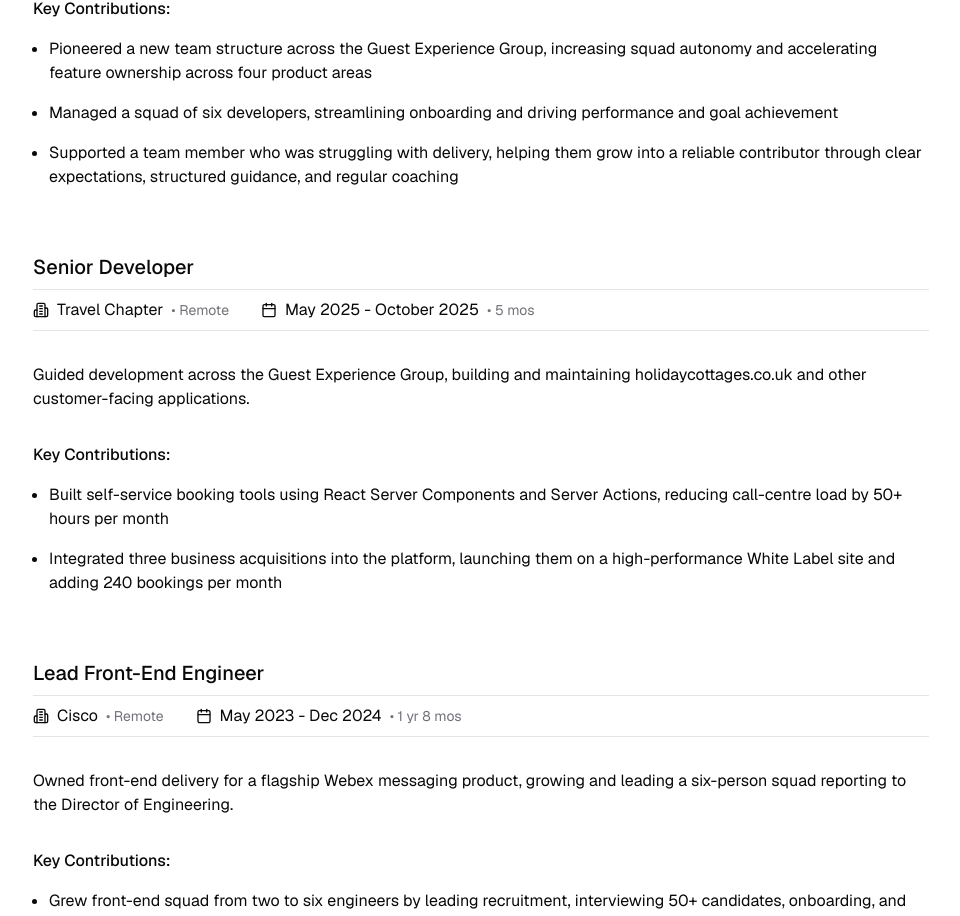
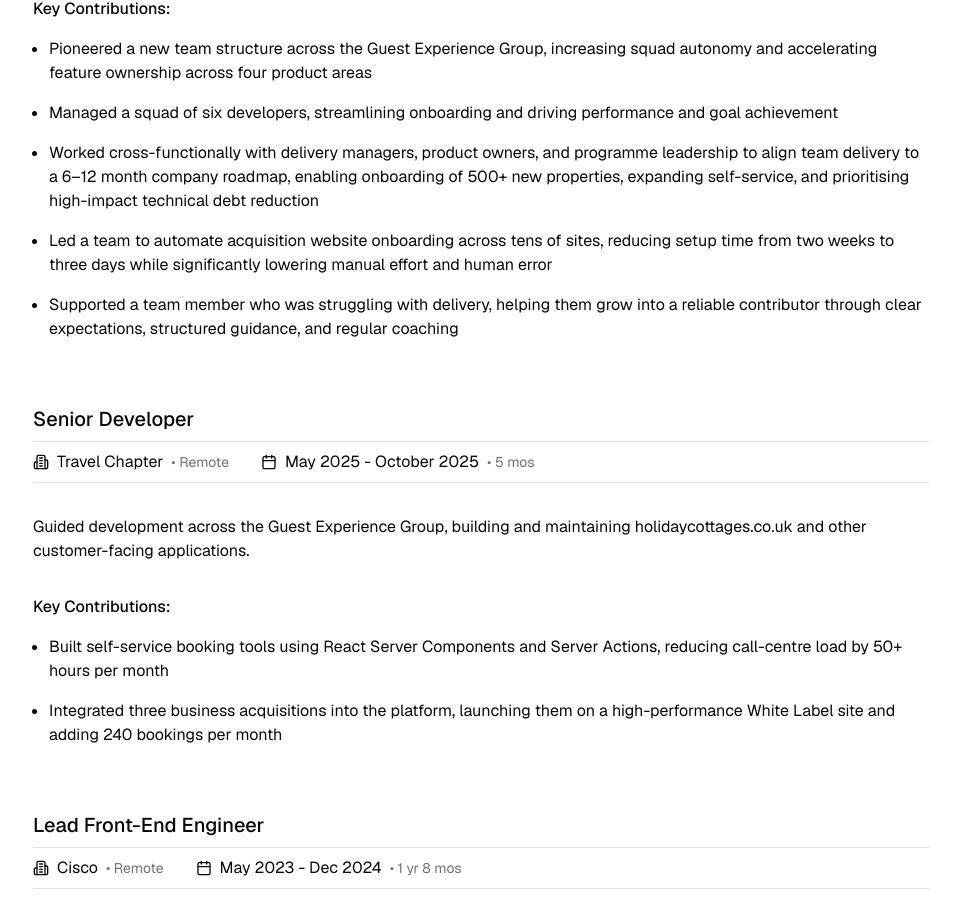
Before and after one commit to mwheelersmith/site, a Next.js app: page /resume in a window 1280 px wide. Shown: the part 1056-1972 px from the top of the page, without its empty margins (159-1119 px from the left). Built offline with nearby package versions, Linux system fonts and the light colour scheme.

Commit message:
Resume update to highlight EM experience

```diff
--- a/app/resume/page.tsx
+++ b/app/resume/page.tsx
@@ -54,6 +54,18 @@ export default function Resume() {
             <ExperienceContributionsItem>
               Managed a squad of six developers, streamlining onboarding and
               driving performance and goal achievement
+            </ExperienceContributionsItem>
+            <ExperienceContributionsItem>
+              Worked cross-functionally with delivery managers, product owners,
+              and programme leadership to align team delivery to a 6–12 month
+              company roadmap, enabling onboarding of 500+ new properties,
+              expanding self-service, and prioritising high-impact technical
+              debt reduction
+            </ExperienceContributionsItem>
+            <ExperienceContributionsItem>
+              Led a team to automate acquisition website onboarding across tens
+              of sites, reducing setup time from two weeks to three days while
+              significantly lowering manual effort and human error
             </ExperienceContributionsItem>
             <ExperienceContributionsItem>
               Supported a team member who was struggling with delivery, helping
```
